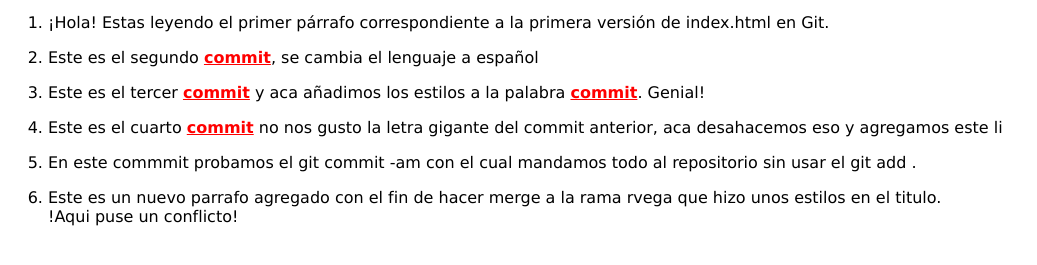
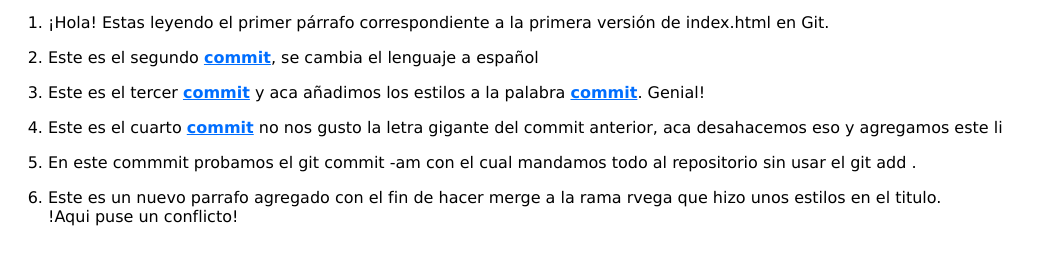
Before and after one commit to RafaVega/practicaGit, a plain HTML site: page index.html in a window 1280 px wide. Shown: the part 193-458 px from the top of the page, without its empty margins (0-1037 px from the left). Drawn offline with Linux system fonts and the light colour scheme.

Commit message:
Cambio de color de resaltado a azul

```diff
--- a/css/estilos.css
+++ b/css/estilos.css
@@ -1,5 +1,5 @@
 .resaltar{
-	color: red;
+	color: rgb(0, 110, 255);
 	font-weight : bold;
 	text-decoration: underline;
 }
```
